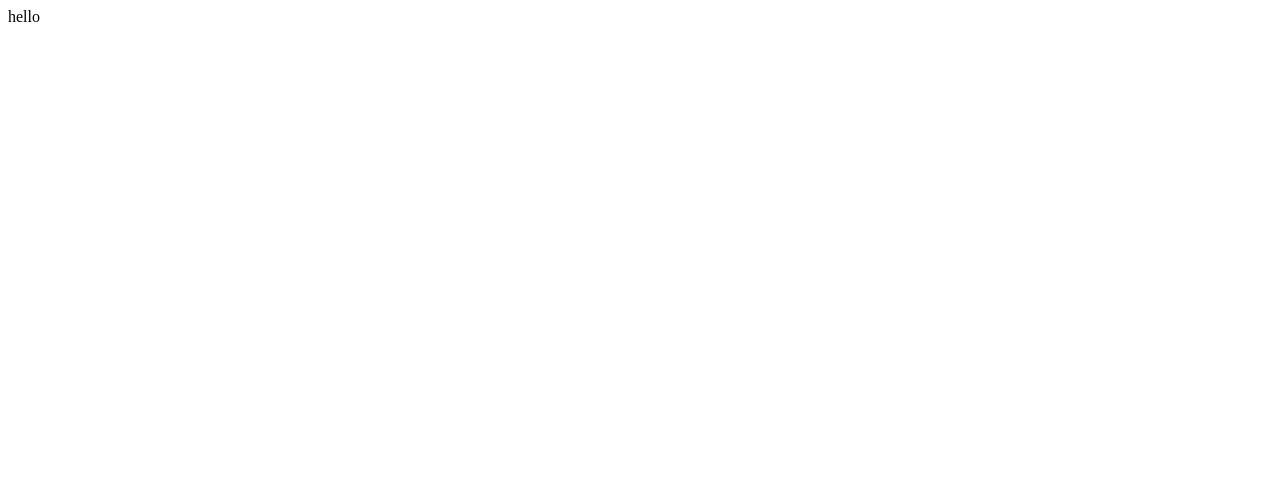
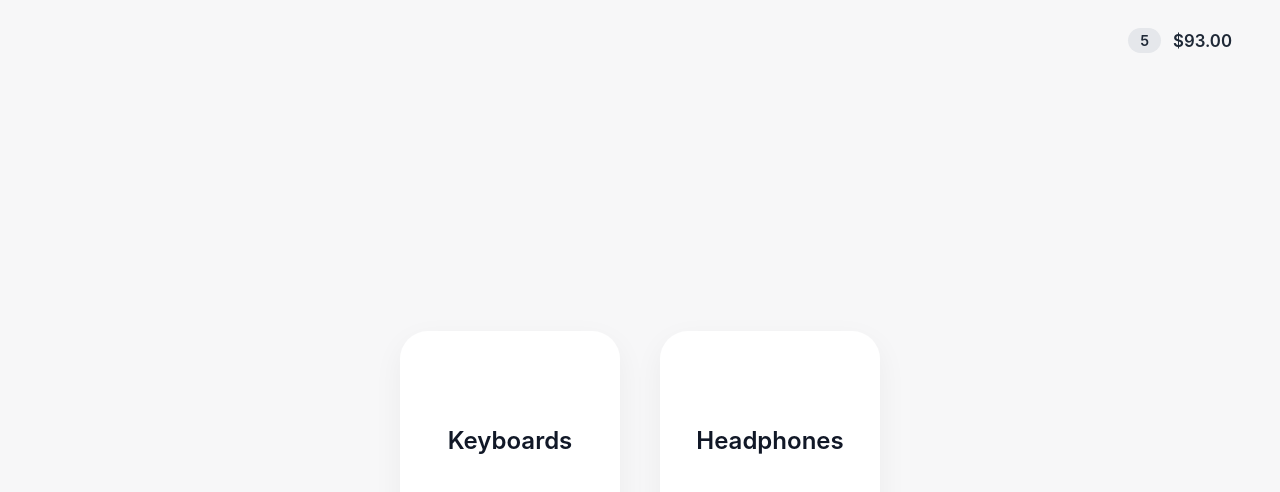
Before and after one commit to karishmasp/ecommerce-app, a React (Create React App) app: page / in a window 1280 px wide. Shown: the top 492 px of the page. Built offline with nearby package versions, Linux system fonts and the light colour scheme.

Commit message:
Added Home page layout and routing for categories

```diff
--- /dev/null
+++ b/src/App.css
@@ -0,0 +1,106 @@
+/* Home & Global Application Styling */
+
+* {
+  box-sizing: border-box;
+}
+
+body {
+  margin: 0;
+  padding: 0;
+  font-family: -apple-system, BlinkMacSystemFont, 'Segoe UI', Roboto, Helvetica, Arial, sans-serif;
+  background-color: #f7f7f8;
+  color: #1e293b;
+  min-height: 100vh;
+}
+
+/* Home Layout */
+.home-container {
+  min-height: 100vh;
+  display: flex;
+  flex-direction: column;
+}
+
+/* Header with Top-Right Cart Status */
+.home-header {
+  display: flex;
+  justify-content: flex-end;
+  align-items: center;
+  padding: 28px 48px;
+}
+
+.cart-status-link {
+  display: inline-flex;
+  align-items: center;
+  gap: 12px;
+  text-decoration: none;
+  color: #1e293b;
+  font-size: 1rem;
+  font-weight: 500;
+  cursor: pointer;
+  transition: opacity 0.2s ease;
+}
+
+.cart-status-link:hover {
+  opacity: 0.8;
+}
+
+.cart-count-badge {
+  background-color: #e5e7eb;
+  color: #1f2937;
+  border-radius: 9999px;
+  padding: 4px 12px;
+  font-size: 0.9rem;
+  font-weight: 600;
+  min-width: 24px;
+  text-align: center;
+  display: inline-block;
+}
+
+.cart-total-price {
+  font-weight: 600;
+  font-size: 1.05rem;
+  color: #1f2937;
+}
+
+/* Center Content for Category Cards */
+.home-content {
+  flex: 1;
+  display: flex;
+  align-items: center;
+  justify-content: center;
+  padding: 24px;
+}
+
+.categories-container {
+  display: flex;
+  gap: 40px;
+  align-items: center;
+  justify-content: center;
+  flex-wrap: wrap;
+}
+
+/* Category Rounded Square Cards */
+.category-card {
+  width: 220px;
+  height: 220px;
+  background-color: #ffffff;
+  border-radius: 28px;
+  box-shadow: 0 10px 30px rgba(0, 0, 0, 0.05);
+  display: flex;
+  align-items: center;
+  justify-content: center;
+  text-decoration: none;
+  color: #111827;
+  font-size: 1.5rem;
+  font-weight: 600;
+  transition: transform 0.2s ease, box-shadow 0.2s ease;
+  user-select: none;
+  text-align: center;
+  padding: 16px;
+}
+
+.category-card:hover {
+  transform: translateY(-5px);
+  box-shadow: 0 16px 36px rgba(0, 0, 0, 0.08);
+  color: #2563eb;
+}
--- a/src/App.js
+++ b/src/App.js
@@ -1,7 +1,19 @@
 import React from 'react';
+import { Routes, Route, Navigate } from 'react-router-dom';
+import Home from './pages/Home';
+import Category from './pages/Category';
+import Checkout from './pages/Checkout';
+import './App.css';
 
 function App() {
-  return <div>hello</div>;
+  return (
+    <Routes>
+      <Route path="/" element={<Home />} />
+      <Route path="/category/:categoryId" element={<Category />} />
+      <Route path="/checkout" element={<Checkout />} />
+      <Route path="*" element={<Navigate to="/" replace />} />
+    </Routes>
+  );
 }
 
 export default App;
--- /dev/null
+++ b/src/data/categories.json
@@ -0,0 +1,12 @@
+[
+  {
+    "id": "fgsa2142fa",
+    "name": "Keyboards",
+    "description": "Buy different keyboard from any brand available"
+  },
+  {
+    "id": "xasgy42fa",
+    "name": "Headphones",
+    "description": "Find best-fit for your ears"
+  }
+]
--- /dev/null
+++ b/src/pages/Category.js
@@ -0,0 +1,7 @@
+import React from 'react';
+
+const Category = () => {
+  return <div>Hello</div>;
+};
+
+export default Category;
--- /dev/null
+++ b/src/pages/Checkout.js
@@ -0,0 +1,7 @@
+import React from 'react';
+
+const Checkout = () => {
+  return <div>Hello</div>;
+};
+
+export default Checkout;
--- /dev/null
+++ b/src/pages/Home.js
@@ -0,0 +1,34 @@
+import React from 'react';
+import { Link } from 'react-router-dom';
+import categories from '../data/categories.json';
+
+const Home = () => {
+  return (
+    <div className="home-container">
+      {/* Top right cart badge matching the screenshot */}
+      <header className="home-header">
+        <Link to="/checkout" className="cart-status-link">
+          <span className="cart-count-badge">5</span>
+          <span className="cart-total-price">$93.00</span>
+        </Link>
+      </header>
+
+      {/* Centered category cards */}
+      <main className="home-content">
+        <div className="categories-container">
+          {categories.map(category => (
+            <Link
+              key={category.id}
+              to={`/category/${category.id}`}
+              className="category-card"
+            >
+              {category.name}
+            </Link>
+          ))}
+        </div>
+      </main>
+    </div>
+  );
+};
+
+export default Home;
```
Also changed, not shown: src/data/products.json (added, +62 -0 lines), src/pages/Catergory.js (added, +7 -0 lines), 1 other file (tests, documents, lock files or other folders).
